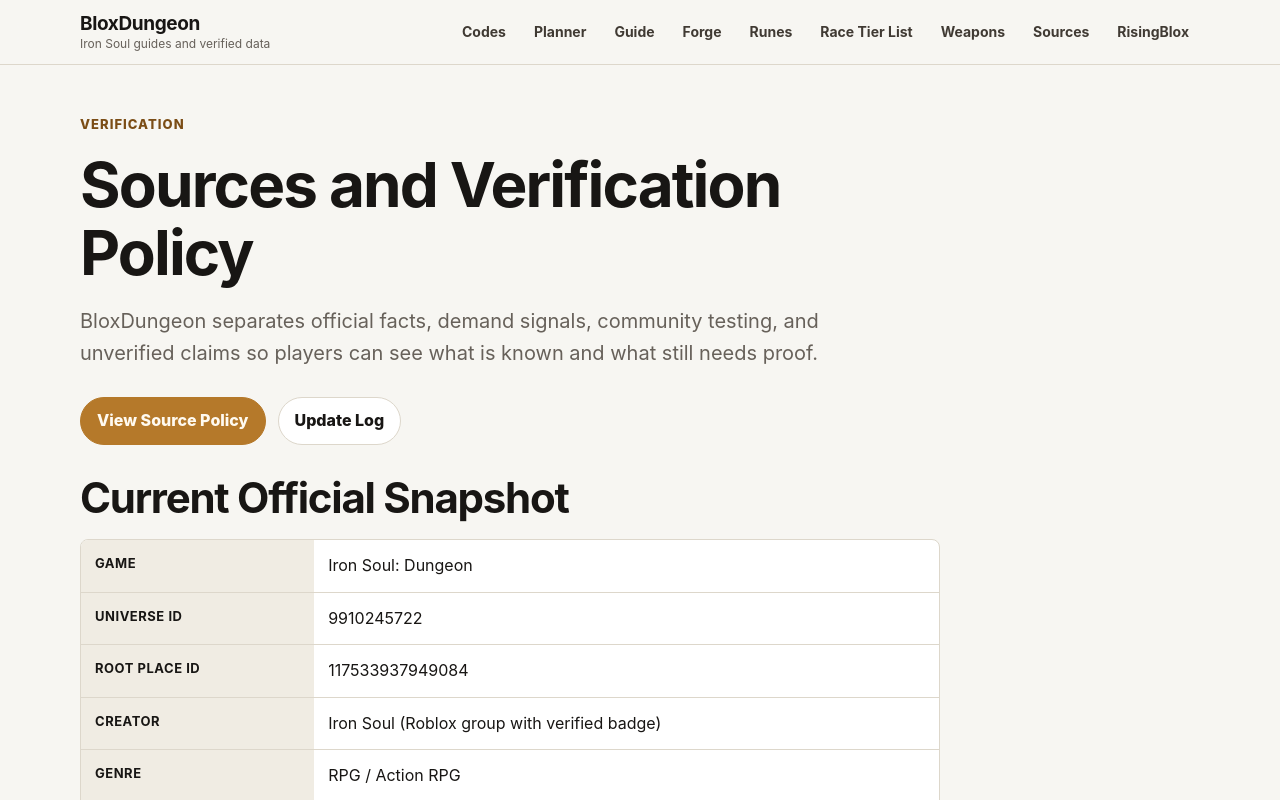
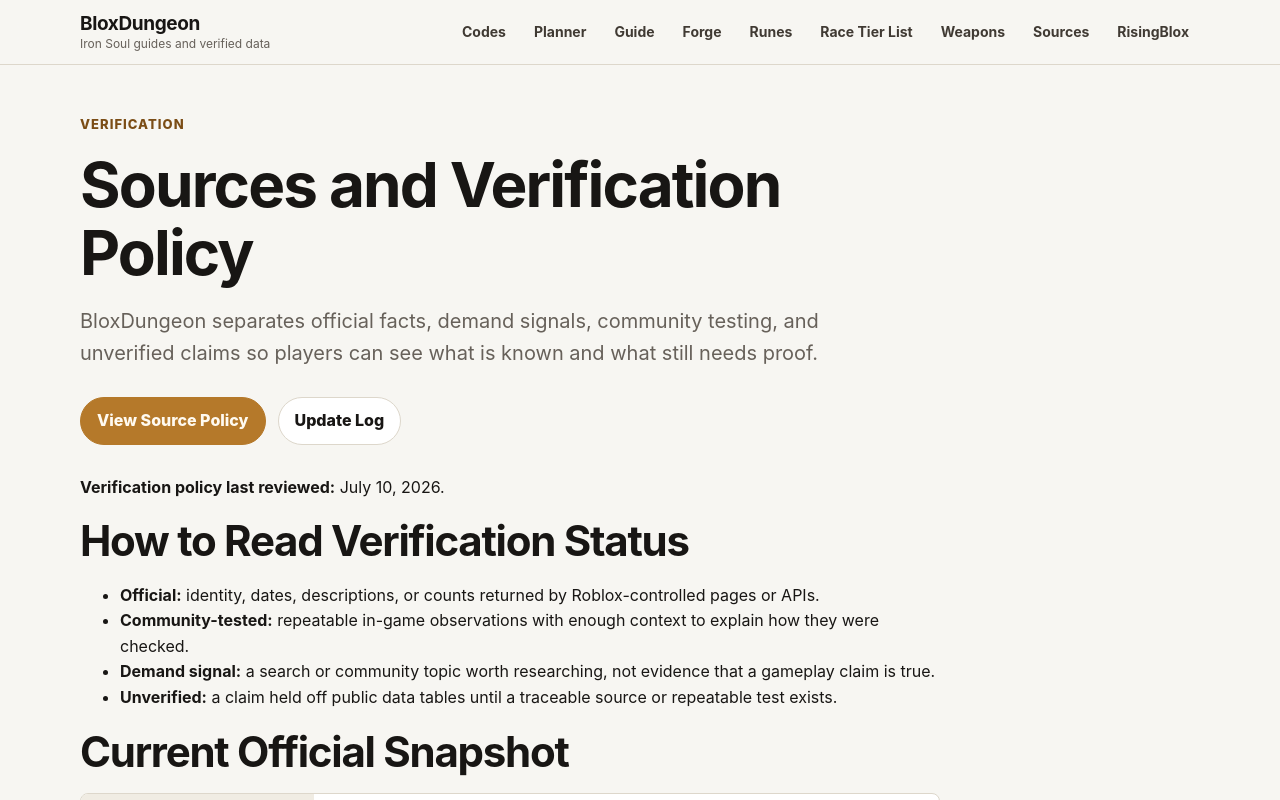
Before and after one commit to jazfox-cloud/bloxdungeon, a Next.js app: page /sources in a window 1280 px wide. Shown: the top 800 px of the page. Built offline with nearby package versions, Linux system fonts and the light colour scheme.

Commit message:
Define GEO verification status labels

```diff
--- a/app/sources/page.tsx
+++ b/app/sources/page.tsx
@@ -19,6 +19,16 @@
       path="/sources/"
     >
       <div className="content">
+        <p><strong>Verification policy last reviewed:</strong> <time dateTime="2026-07-10">July 10, 2026</time>.</p>
+
+        <h2>How to Read Verification Status</h2>
+        <ul>
+          <li><strong>Official:</strong> identity, dates, descriptions, or counts returned by Roblox-controlled pages or APIs.</li>
+          <li><strong>Community-tested:</strong> repeatable in-game observations with enough context to explain how they were checked.</li>
+          <li><strong>Demand signal:</strong> a search or community topic worth researching, not evidence that a gameplay claim is true.</li>
+          <li><strong>Unverified:</strong> a claim held off public data tables until a traceable source or repeatable test exists.</li>
+        </ul>
+
         <h2>Current Official Snapshot</h2>
         <div className="table-wrap">
           <table>
```
